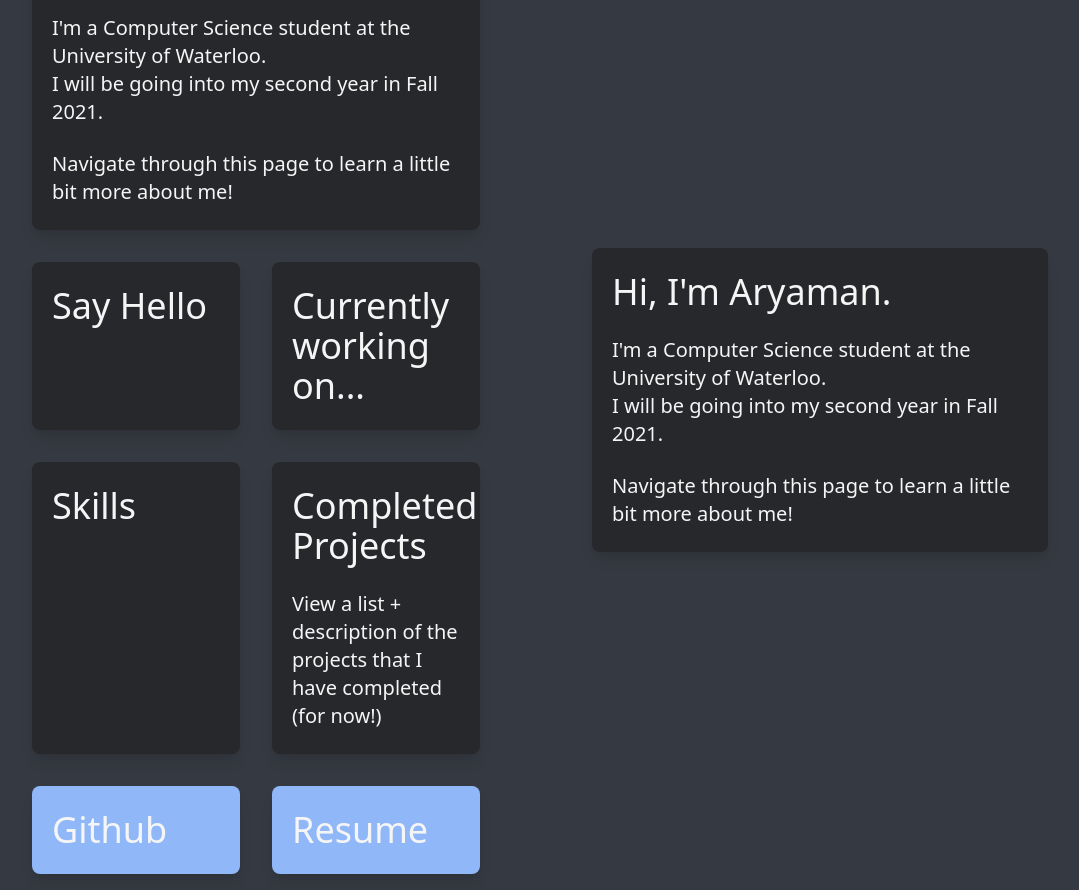
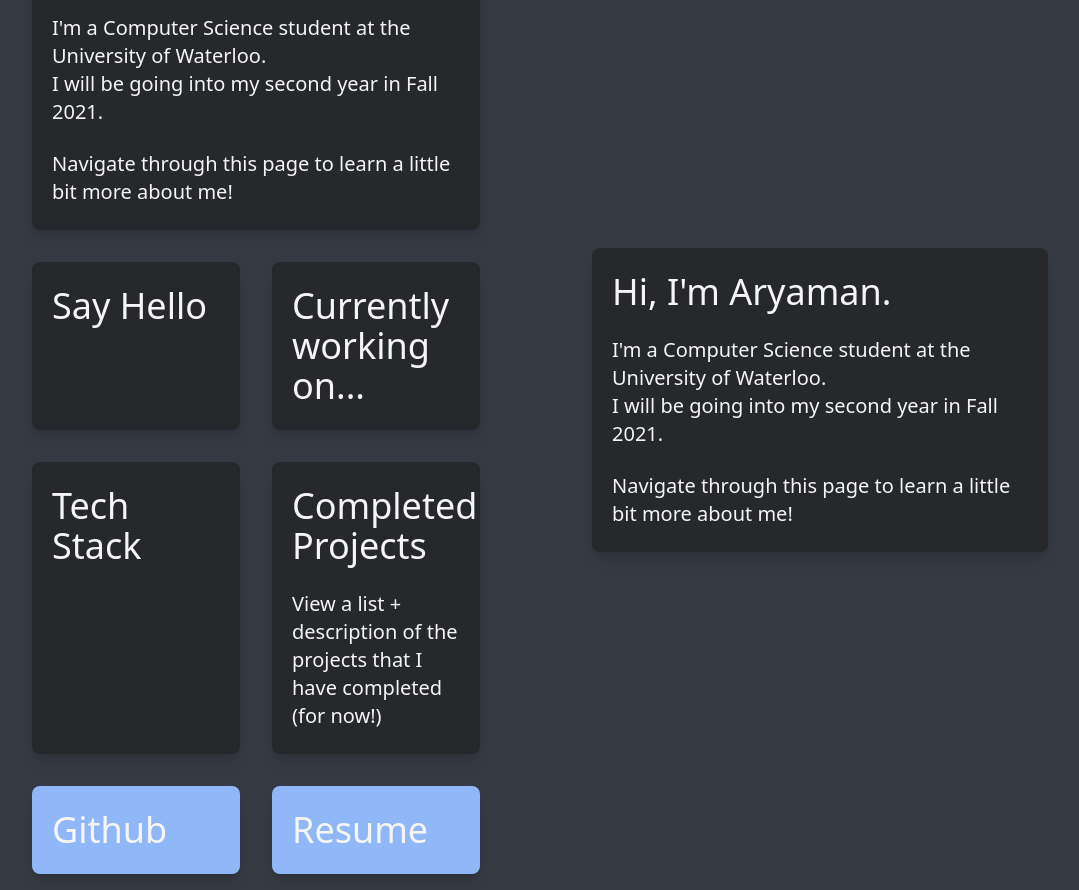
Before and after one commit to ad-world/aryaman-dev-v2, a React (Create React App) app: page / in a window 1280 px wide. Shown: the whole page, without its empty margins (64-1143 px from the left). Built offline with nearby package versions, Linux system fonts and the light colour scheme.

Commit message:
misc updates + added emojis

```diff
--- /dev/null
+++ b/src/components/Emoji.js
@@ -0,0 +1,12 @@
+import React from 'react';
+const Emoji = props => (
+    <span
+        className="emoji"
+        role="img"
+        aria-label={props.label ? props.label : ""}
+        aria-hidden={props.label ? "false" : "true"}
+    >
+        {props.symbol}
+    </span>
+);
+export default Emoji;
--- a/src/pages/Header.js
+++ b/src/pages/Header.js
@@ -38,7 +38,7 @@ export default function Header() {
                     <div class="w-full flex flex-col p-4 md:w-full lg:w-1/2">
                         <div class="flex-1 px-5 py-6 rounded-lg shadow-lg sm:h-1/4 md:h-full bg-grey-dark hover:bg-blue-light transition duration-300"
                         onClick={() => setCurrent(<Skills/>)}>
-                            <p class="text-4xl">Skills</p>
+                            <p class="text-4xl">Tech Stack</p>
                         </div>
                     </div>
                     <div class="w-full flex flex-col p-4 md:w-full lg:w-1/2">
--- a/src/pages/Projects.js
+++ b/src/pages/Projects.js
@@ -18,7 +18,6 @@ export default function Projects() {
                 <div class="md:w-3/4 sm:w-full flex-1 px-5 py-6 rounded-lg shadow-lg sm:h-1/4 md:h-1/4 bg-grey-dark object-contain">
                     <p class="text-4xl">Completed Projects</p>
                     <br></br>
-
                     <div class="grid grid-cols-2 w-full">
                         <div>
                             <p class="text-2xl">Project Names</p>
@@ -60,12 +59,29 @@ export default function Projects() {
                                     })}
                                 </ul>
                             </div>
+                            <br></br>
+                            <br></br>
+                            <br></br>
+                            <br></br>
+                            <br></br>
+                            <br></br>
+                            <br></br>
+                            <br></br>
+                            <br></br>
+                            <br></br>
+                            <br></br>
+                            <br></br>
+                            <br></br>
+                            <br></br>
+                            <br></br>
+                            <br></br>
+                            <br></br>
                         </div>
                         <div class="">
                             <p class="text-2xl">Related Information</p>
                             <br></br>
                             <p class="text-xl font-semibold">{name}</p>
-                            <p class="text-xl">{info}</p>
+                            <p class="text-xl bg-grey-light rounded-lg p-2">{info}</p>
                             <br></br>
                             {stack && (<p class="text-xl font-semibold">Stack</p>)}
                             {stack && stack.map((item) => {
--- a/src/pages/Skills.js
+++ b/src/pages/Skills.js
@@ -13,7 +13,7 @@ export default function Socials() {
         <div class=" flex flex-wrap items-center align-middle">
             <div class="w-full flex flex-col p-4 sm:w-full lg:w-full justify-center content-center align-middle">
                 <div class="md:w-3/4 sm:w-full flex-1 px-5 py-6 rounded-lg shadow-lg sm:h-1/4 md:h-1/4 bg-grey-dark object-contain">
-                    <p class="text-4xl">Skills + Proficiencies</p>
+                    <p class="text-4xl">Tech Stack</p>
                     <br></br>
 
                     <div class="grid grid-cols-2 w-full">
@@ -54,7 +54,7 @@ export default function Socials() {
                             <p class="text-2xl">Related Information</p>
                             <br></br>
                             <p class="text-xl font-semibold">{name}</p>
-                            <p class="text-xl">{info}</p>
+                            <p class="text-xl bg-grey-light rounded-lg p-2 ">{info}</p>
                         </div>
                     </div>
                 </div>
--- a/src/pages/Socials.js
+++ b/src/pages/Socials.js
@@ -1,11 +1,11 @@
 import React from 'react'
-
+import Emoji from '../components/Emoji'
 export default function Socials() {
     return (
         <div class=" flex flex-wrap items-center align-middle">
             <div class="w-full flex flex-col p-4 sm:w-full lg:w-full justify-center content-center align-middle">
                 <div class="md:w-3/4 sm:w-full flex-1 px-5 py-6 rounded-lg shadow-lg sm:h-1/4 md:h-1/4 bg-grey-dark object-contain">
-                    <p class="text-4xl">Get in touch</p>
+                    <p class="text-4xl">I'd love to get in touch! <Emoji label="collision" symbol="💥"/></p>
                     <br></br>
                     <p class="text-2xl">You can find me on:</p>
                     <br></br>
```
Also changed, not shown: 1 other file (tests, documents, lock files or other folders).
